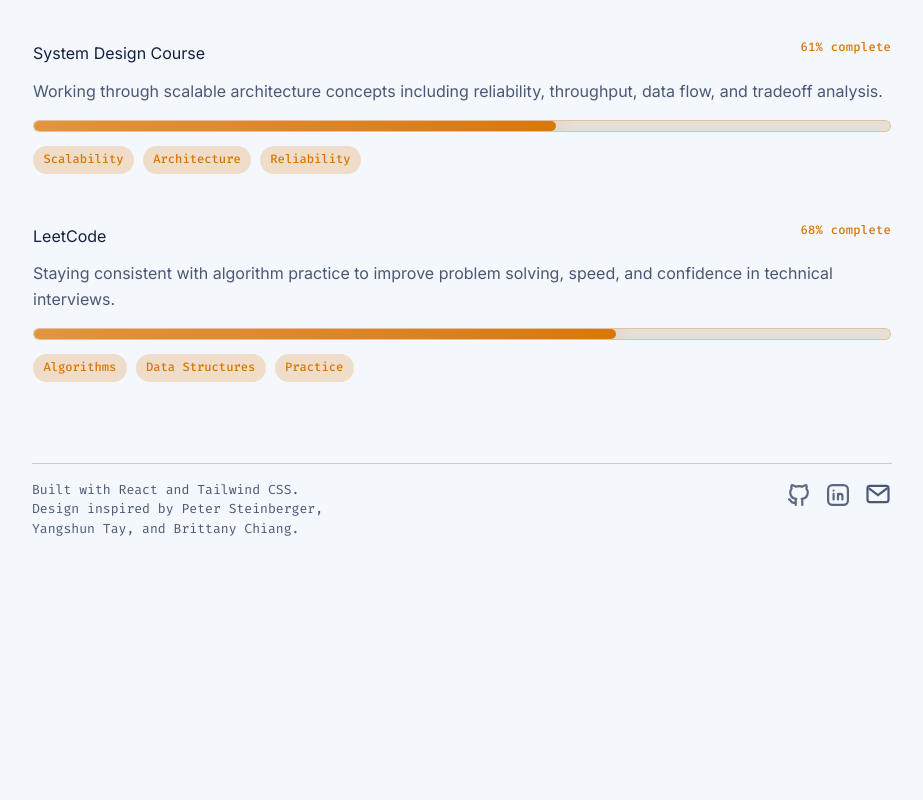
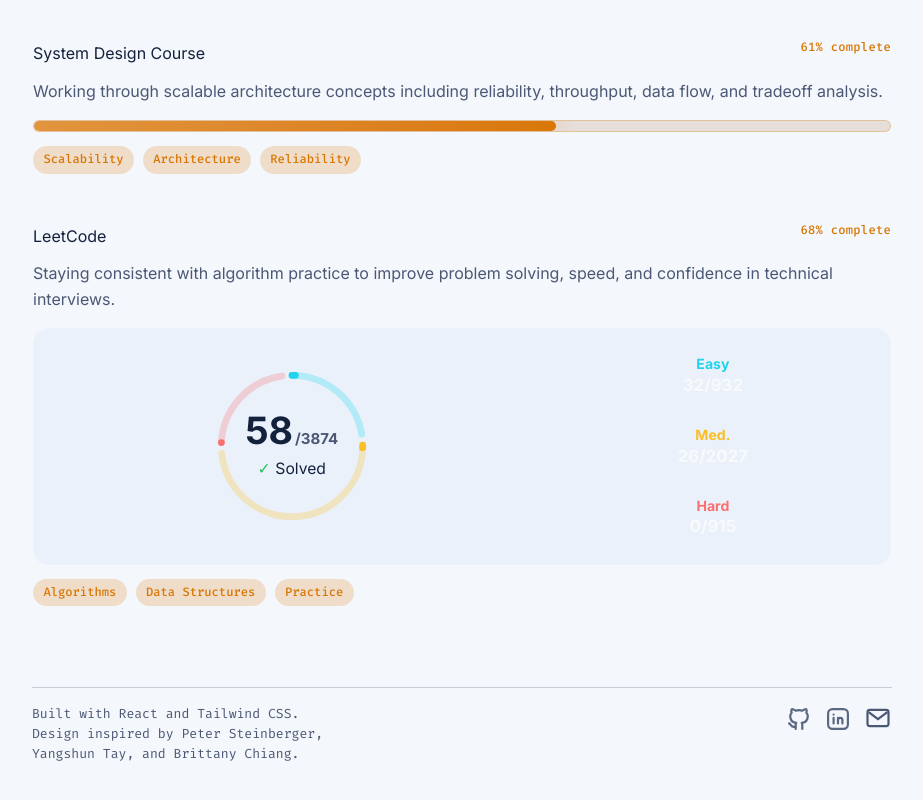
Before and after one commit to kurtluu/portfolio, a React (Vite) app in the folder react-ts-site/: page / in a window 1280 px wide. Shown: the part 2817-3617 px from the top of the page, without its empty margins (178-1101 px from the left). Before the commit the page ends 3484 px from the top, so only its background shows below. Built offline with nearby package versions, Linux system fonts and the light colour scheme.

Commit message:
Refine LeetCode course progress meter

```diff
--- a/react-ts-site/src/App.tsx
+++ b/react-ts-site/src/App.tsx
@@ -27,6 +27,17 @@
   status: string;
   description: string;
   tags: string[];
+  leetcodeStats?: {
+    solvedCount: number;
+    totalCount: number;
+    solved: {
+      label: string;
+      shortLabel: string;
+      count: number;
+      total: number;
+      colorClassName: string;
+    }[];
+  };
 };
 
 const timeline: TimelineItem[] = [
@@ -130,6 +141,15 @@
     status: "68% complete",
     description: "Staying consistent with algorithm practice to improve problem solving, speed, and confidence in technical interviews.",
     tags: ["Algorithms", "Data Structures", "Practice"],
+    leetcodeStats: {
+      solvedCount: 58,
+      totalCount: 3874,
+      solved: [
+        { label: "Easy", shortLabel: "Easy", count: 32, total: 932, colorClassName: "leetcode-easy" },
+        { label: "Medium", shortLabel: "Med.", count: 26, total: 2027, colorClassName: "leetcode-medium" },
+        { label: "Hard", shortLabel: "Hard", count: 0, total: 915, colorClassName: "leetcode-hard" },
+      ],
+    },
   },
 ];
 
@@ -289,6 +309,93 @@
   const handleCardPointerLeave = (event: PointerEvent<HTMLElement>) => {
     event.currentTarget.style.removeProperty("--spotlight-x");
     event.currentTarget.style.removeProperty("--spotlight-y");
+  };
+
+  const renderCourseMeter = (course: Course) => {
+    if (!course.leetcodeStats) {
+      return (
+        <div className="course-progress" aria-label={`${course.title} progress`}>
+          <div className="course-progress-track">
+            <span className="course-progress-fill" style={{ width: `${course.progress}%` }} />
+          </div>
+        </div>
+      );
+    }
+
+    const radius = 52;
+    const circumference = 2 * Math.PI * radius;
+    const gapLength = 8;
+    const totalAvailable = course.leetcodeStats.solved.reduce((sum, item) => sum + item.total, 0);
+    const usableLength = circumference - gapLength * course.leetcodeStats.solved.length;
+
+    let offset = 0;
+    const ringSegments = course.leetcodeStats.solved.map((item) => {
+      const backgroundLength = usableLength * (item.total / totalAvailable);
+      const solvedLength = backgroundLength * (item.count / item.total);
+      const segment = {
+        ...item,
+        backgroundLength,
+        solvedLength,
+        dashOffset: -offset,
+      };
+
+      offset += backgroundLength + gapLength;
+      return segment;
+    });
+
+    return (
+      <div className="leetcode-meter" aria-label={`${course.title} progress by difficulty`}>
+        <div className="leetcode-meter-ring">
+          <div className="leetcode-meter-ring-shell">
+            <svg viewBox="-4 -4 128 128" className="leetcode-meter-svg" aria-hidden="true">
+              {ringSegments.map((item) => (
+                <circle
+                  key={`${item.label}-bg`}
+                  cx="60"
+                  cy="60"
+                  r={radius}
+                  fill="none"
+                  strokeWidth="5"
+                  className={`leetcode-ring-track ${item.colorClassName}`}
+                  strokeDasharray={`${item.backgroundLength} ${circumference}`}
+                  strokeDashoffset={item.dashOffset}
+                />
+              ))}
+              {ringSegments.map((item) => (
+                <circle
+                  key={`${item.label}-fg`}
+                  cx="60"
+                  cy="60"
+                  r={radius}
+                  fill="none"
+                  strokeWidth="5"
+                  className={`leetcode-ring-progress ${item.colorClassName}`}
+                  strokeDasharray={`${item.solvedLength} ${circumference}`}
+                  strokeDashoffset={item.dashOffset}
+                />
+              ))}
+            </svg>
+          </div>
+          <div className="leetcode-meter-center">
+            <strong>
+              {course.leetcodeStats.solvedCount}
+              <small>/{course.leetcodeStats.totalCount}</small>
+            </strong>
+            <span className="leetcode-meter-status">Solved</span>
+          </div>
+        </div>
+        <div className="leetcode-breakdown">
+          {course.leetcodeStats.solved.map((item) => (
+            <div key={item.label} className={`leetcode-breakdown-item ${item.colorClassName}`}>
+              <span>{item.shortLabel}</span>
+              <strong>
+                {item.count}/{item.total}
+              </strong>
+            </div>
+          ))}
+        </div>
+      </div>
+    );
   };
 
   return (
@@ -502,11 +609,7 @@
                     <span className="course-progress-value">{course.status}</span>
                   </div>
                   <p>{course.description}</p>
-                  <div className="course-progress" aria-label={`${course.title} progress`}>
-                    <div className="course-progress-track">
-                      <span className="course-progress-fill" style={{ width: `${course.progress}%` }} />
-                    </div>
-                  </div>
+                  {renderCourseMeter(course)}
                   <ul className="tags">
                     {course.tags.map((tag) => (
                       <li key={tag}>{tag}</li>
--- a/react-ts-site/src/styles.css
+++ b/react-ts-site/src/styles.css
@@ -583,6 +583,152 @@
   box-shadow: 0 0 18px color-mix(in srgb, var(--courses-accent) 30%, transparent);
 }
 
+.leetcode-meter {
+  margin-top: 1rem;
+  display: grid;
+  grid-template-columns: minmax(0, 1.2fr) minmax(112px, 0.8fr);
+  gap: 1.15rem;
+  align-items: center;
+  padding: 0.95rem 1rem;
+  border-radius: 1rem;
+  background: color-mix(in srgb, var(--panel) 76%, transparent);
+  border: 1px solid color-mix(in srgb, white 5%, transparent);
+}
+
+.leetcode-meter-ring {
+  position: relative;
+  display: flex;
+  align-items: center;
+  justify-content: center;
+  min-height: 168px;
+}
+
+.leetcode-meter-ring-shell {
+  position: absolute;
+  inset: 0;
+  display: flex;
+  align-items: center;
+  justify-content: center;
+}
+
+.leetcode-meter-svg {
+  width: min(174px, 100%);
+  height: auto;
+  overflow: visible;
+  transform: rotate(-90deg);
+}
+
+.leetcode-ring-track,
+.leetcode-ring-progress {
+  stroke-linecap: round;
+}
+
+.leetcode-ring-track.leetcode-easy {
+  stroke: color-mix(in srgb, #22d3ee 28%, transparent);
+}
+
+.leetcode-ring-track.leetcode-medium {
+  stroke: color-mix(in srgb, #fbbf24 28%, transparent);
+}
+
+.leetcode-ring-track.leetcode-hard {
+  stroke: color-mix(in srgb, #f87171 28%, transparent);
+}
+
+.leetcode-ring-progress.leetcode-easy {
+  stroke: #22d3ee;
+}
+
+.leetcode-ring-progress.leetcode-medium {
+  stroke: #fbbf24;
+}
+
+.leetcode-ring-progress.leetcode-hard {
+  stroke: #f87171;
+}
+
+.leetcode-meter-center {
+  position: absolute;
+  inset: 0;
+  z-index: 1;
+  display: flex;
+  flex-direction: column;
+  align-items: center;
+  justify-content: center;
+  text-align: center;
+  padding: 1.25rem;
+  pointer-events: none;
+}
+
+.leetcode-meter-center strong {
+  font-size: clamp(1.9rem, 4vw, 2.35rem);
+  line-height: 1;
+  color: var(--text);
+  display: flex;
+  align-items: baseline;
+  gap: 0.12rem;
+  font-weight: 700;
+}
+
+.leetcode-meter-center strong small {
+  margin-top: 0;
+  font-size: 0.4em;
+  line-height: 1;
+  color: var(--muted);
+}
+
+.leetcode-meter-center span {
+  margin-top: 0.45rem;
+  font-size: 0.98rem;
+  color: var(--text);
+}
+
+.leetcode-meter-status::before {
+  content: "\2713";
+  margin-right: 0.3rem;
+  color: #22c55e;
+}
+
+.leetcode-breakdown {
+  display: grid;
+  gap: 0.55rem;
+}
+
+.leetcode-breakdown-item {
+  display: flex;
+  flex-direction: column;
+  align-items: center;
+  justify-content: center;
+  gap: 0.28rem;
+  min-height: 3.55rem;
+  padding: 0.72rem 0.9rem;
+  border-radius: 0.45rem;
+  background: color-mix(in srgb, var(--bg) 22%, var(--panel));
+  border: 1px solid color-mix(in srgb, white 4%, transparent);
+}
+
+.leetcode-breakdown-item span {
+  font: 700 0.88rem/1 "Inter", sans-serif;
+}
+
+.leetcode-breakdown-item strong {
+  font-size: 1.05rem;
+  line-height: 1.1;
+  color: #f8fafc;
+}
+
+.leetcode-easy span {
+  color: #22d3ee;
+}
+
+.leetcode-medium span {
+  color: #fbbf24;
+}
+
+.leetcode-hard span {
+  color: #f87171;
+}
+
 .tags {
   list-style: none;
   margin: 0.9rem 0 0;
@@ -737,6 +883,14 @@
     flex-direction: column;
   }
 
+  .leetcode-meter {
+    grid-template-columns: 1fr;
+  }
+
+  .leetcode-meter-ring {
+    width: min(170px, 100%);
+  }
+
   .footer p {
     text-align: center;
   }
```
